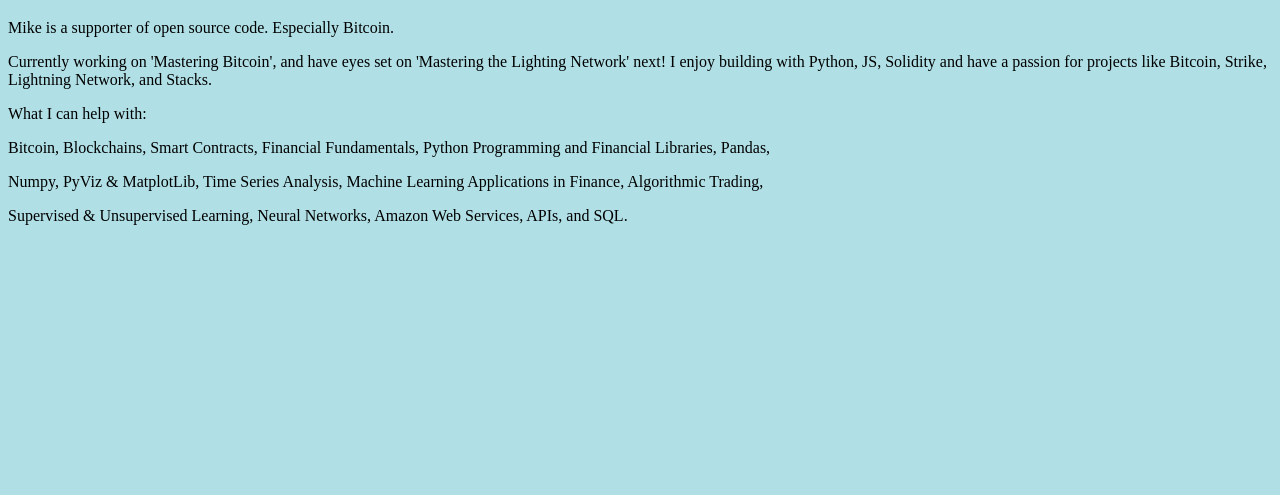
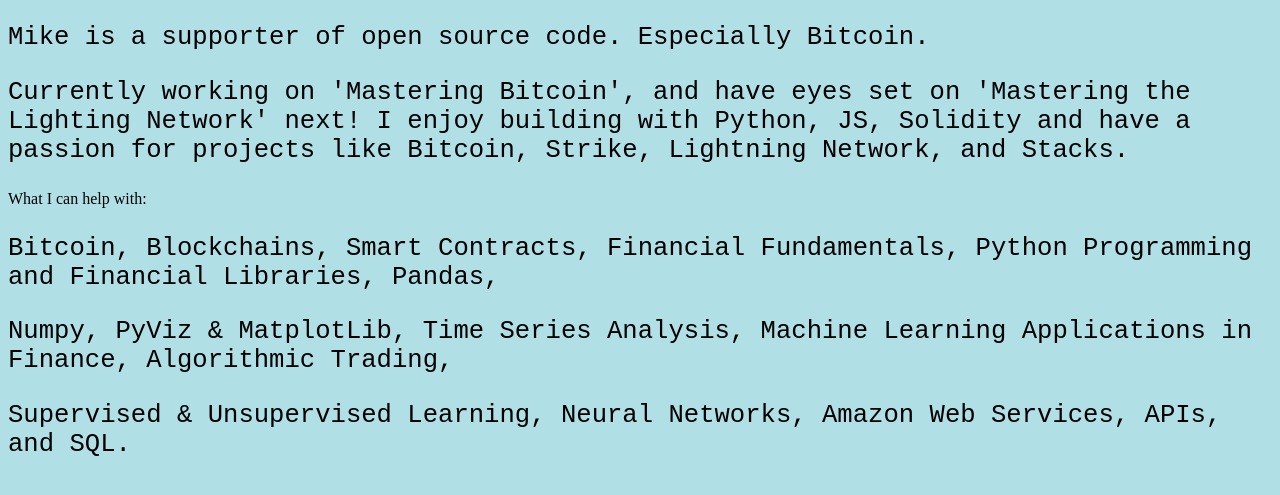
Before and after one commit to cryptome/cryptome.github.io, a plain HTML site: page index.html in a window 1280 px wide. Shown: the part 61-556 px from the top of the page. Drawn offline with Linux system fonts and the light colour scheme.

Commit message:
updating p font

```diff
--- a/index.html
+++ b/index.html
@@ -6,6 +6,10 @@
     <style>
       body {
         background-color: powderblue;
+      }
+      p {
+        font-family: OCR A Std, monospace;
+        font-size: 160%;
       }
     </style>
   </head>
```
